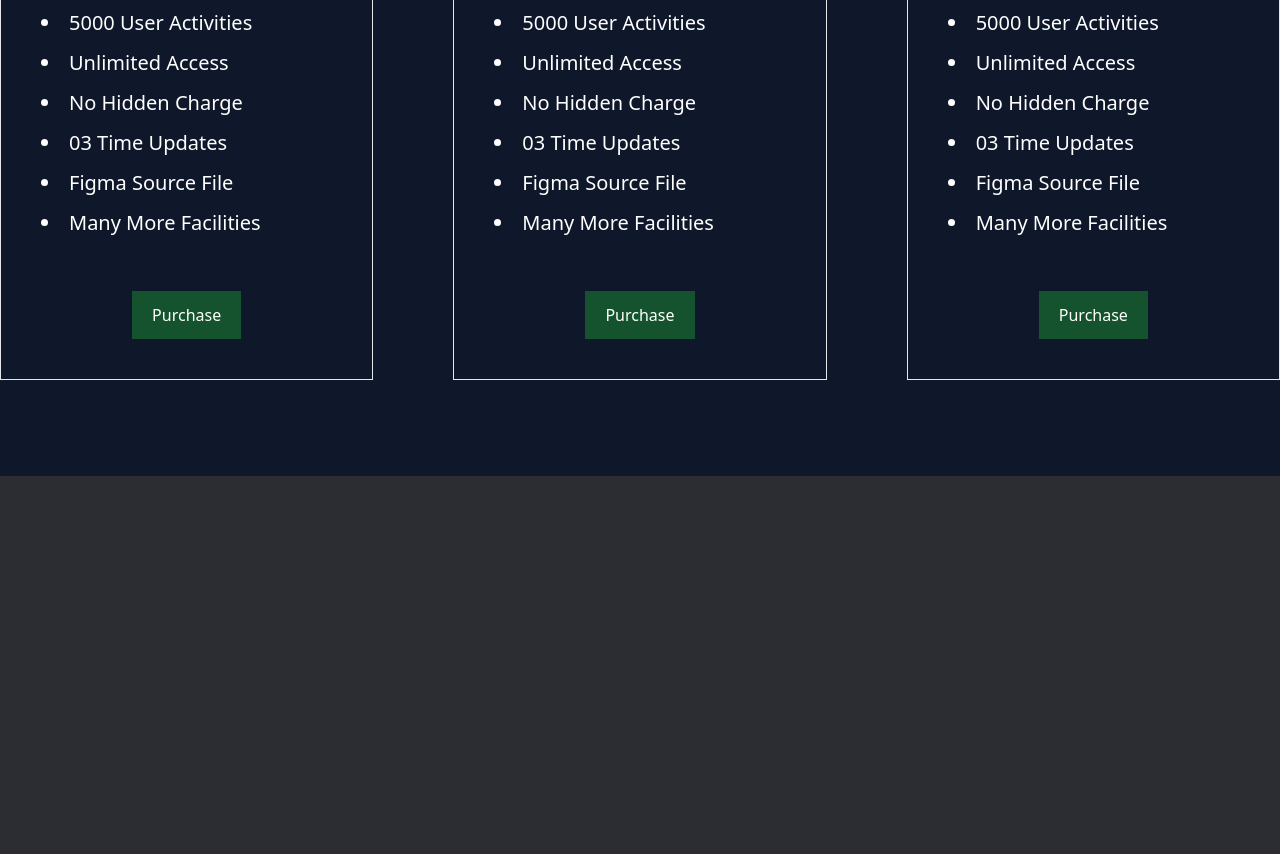
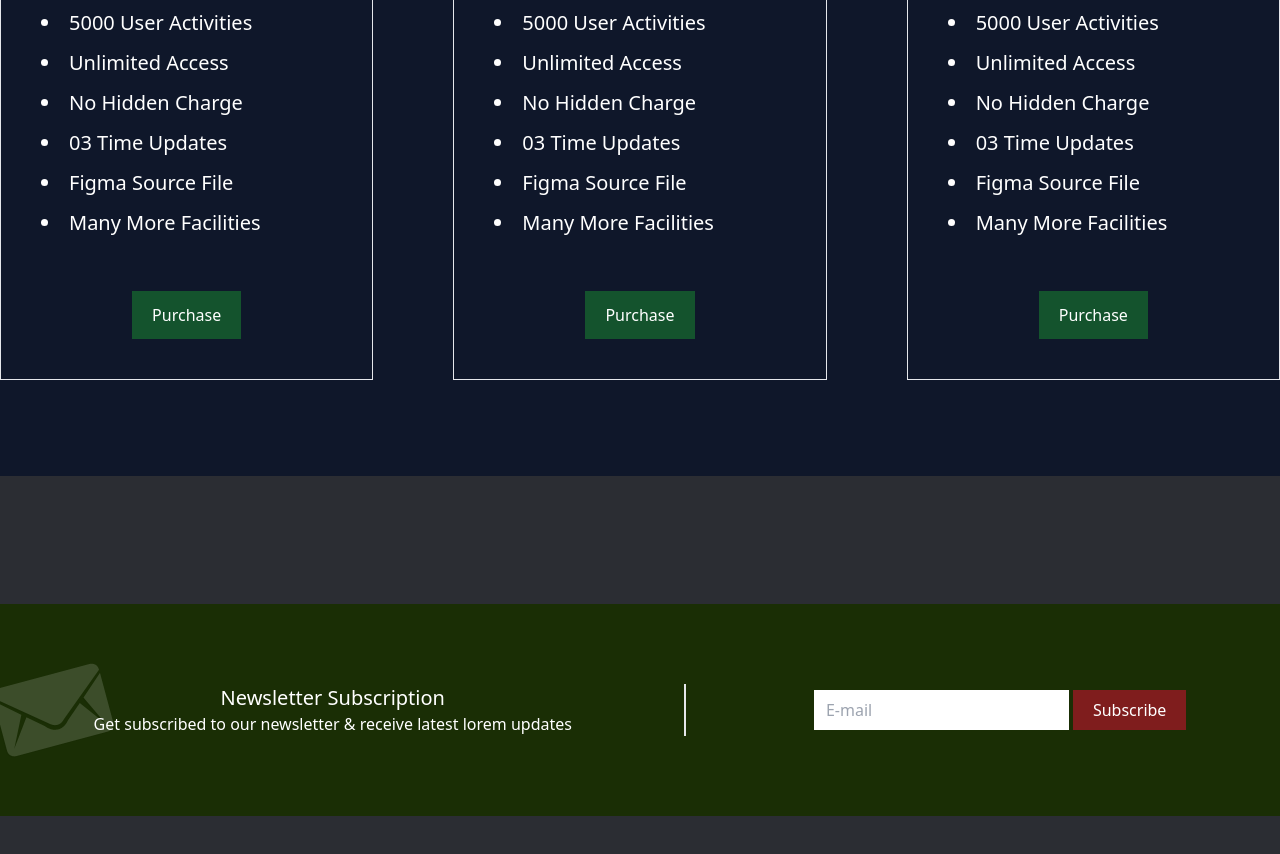
Before and after one commit to mamun248/Smart-coders-Tailwind-project, a website built with Vite: page index.html in a window 1280 px wide. Shown: the part 3516-4370 px from the top of the page. Before the commit the page ends 4072 px from the top, so only its background shows below. Built offline with nearby package versions, Linux system fonts and the light colour scheme.

Commit message:
make subscribe section

```diff
--- a/index.html
+++ b/index.html
@@ -175,6 +175,18 @@
                 </div>
             </div>
         </section>
+        <section class="my-10 sm:my-16 md:my-20 lg:my-32 py-10 sm:py-16 md:py-20 bg-lime-950 bg-no-repeat bg-left" style="background-image: url(images/subscribe-bg.png);">
+            <div class="sm:flex justify-center items-center gap-10 sm:gap-16 md:gap-20 lg:gap-32 text-white">
+                <div class="text-center mb-10 sm:mb-0 sm:border-r-2 sm:pr-28">
+                    <h2 class="text-xl"> Newsletter Subscription </h2>
+                    <p> Get subscribed to our newsletter & receive latest lorem updates </p>
+                </div>
+                <div class="flex justify-center items-center gap-1">
+                    <input class="h-10 border-none px-3" type="email" placeholder="E-mail">
+                    <button class="bg-red-900 px-5 py-2 hover:bg-red-600 transition"> Subscribe </button>
+                </div>
+            </div>
+        </section>
 
     </main>
 
```
